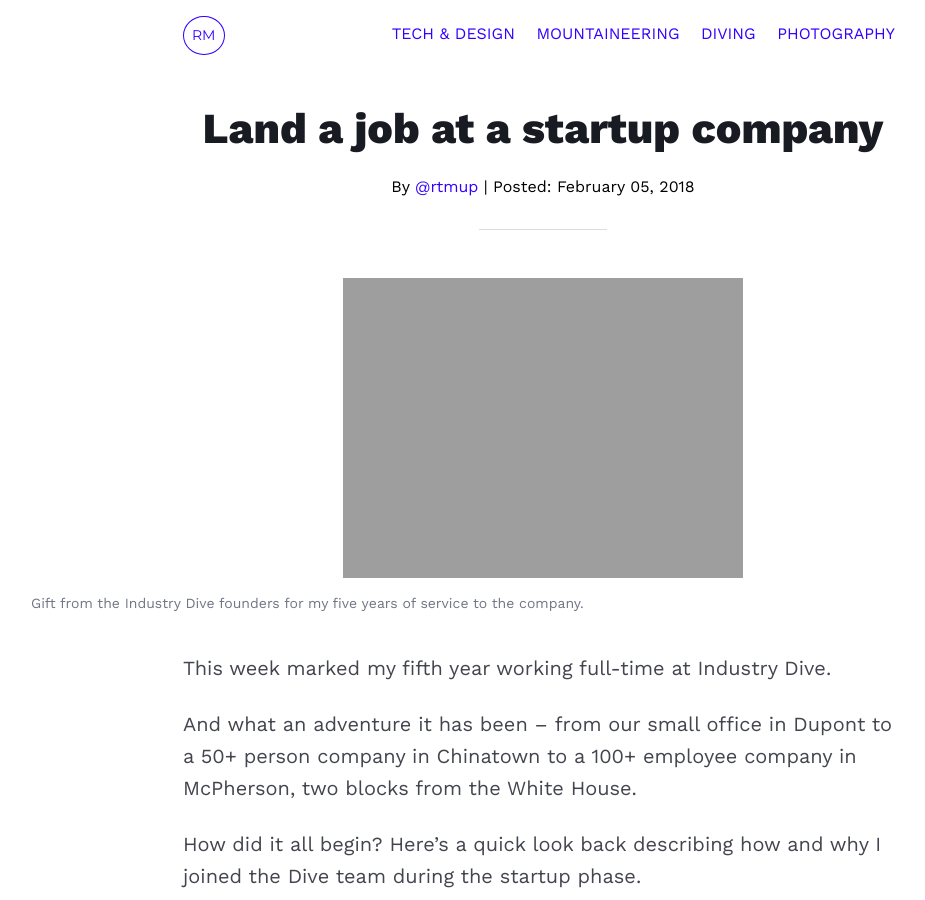
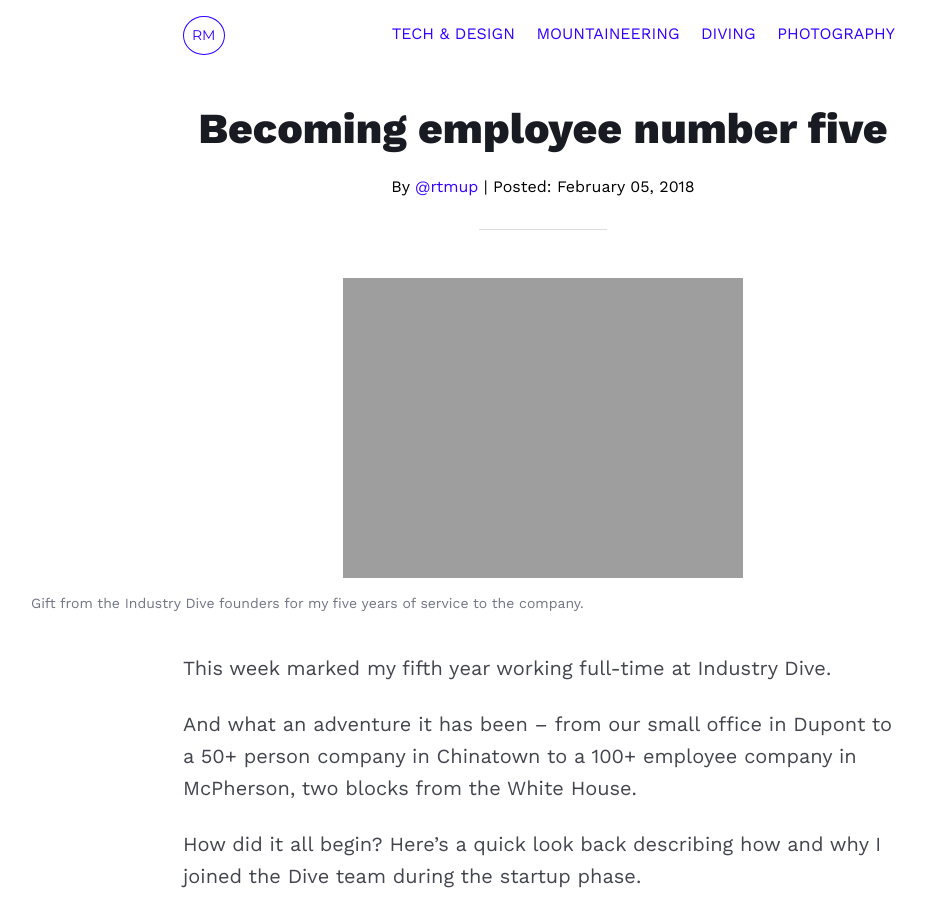
Before and after one commit to mcknightlabs/rtmup, a Jekyll site: the page built from _posts/tech-design/2018-02-05-startupjob.md, in a window 1280 px wide and 900 px high. Shown: the whole window, without its empty margins (97-1022 px from the left). Built offline with Jekyll 4.4.1, drawn with Linux system fonts in a browser that asks for light colours; comment, search, counter and statistics services are not loaded.

Commit message:
updates startup post

```diff
--- a/_posts/tech-design/2018-02-05-startupjob.md
+++ b/_posts/tech-design/2018-02-05-startupjob.md
@@ -1,6 +1,6 @@
 ---
 layout: article
-title: Land a job at a startup company
+title: Becoming employee number five
 description: Without any connections, I turned myself into a startup employee in 2013.
 category: tech
 tags:
```
